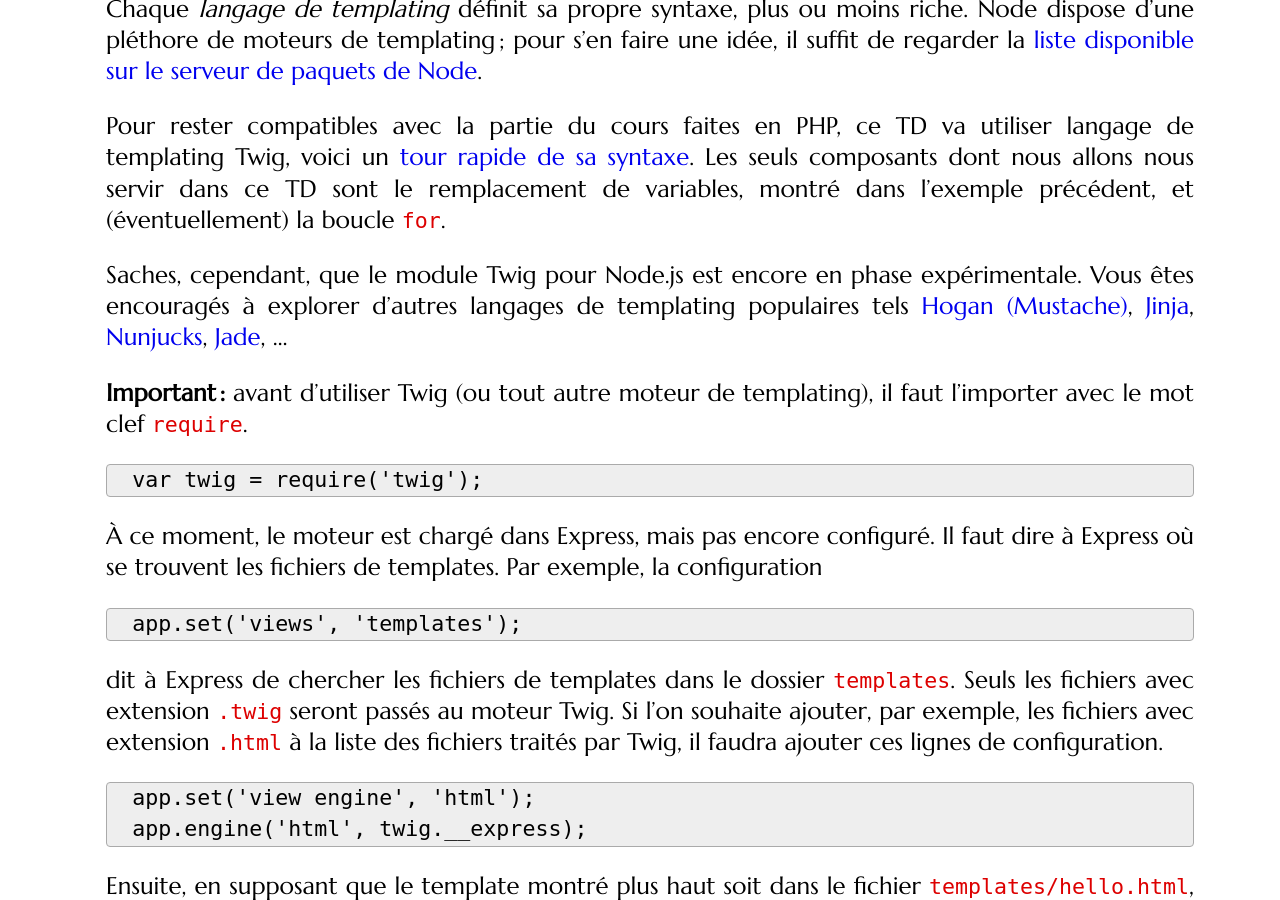
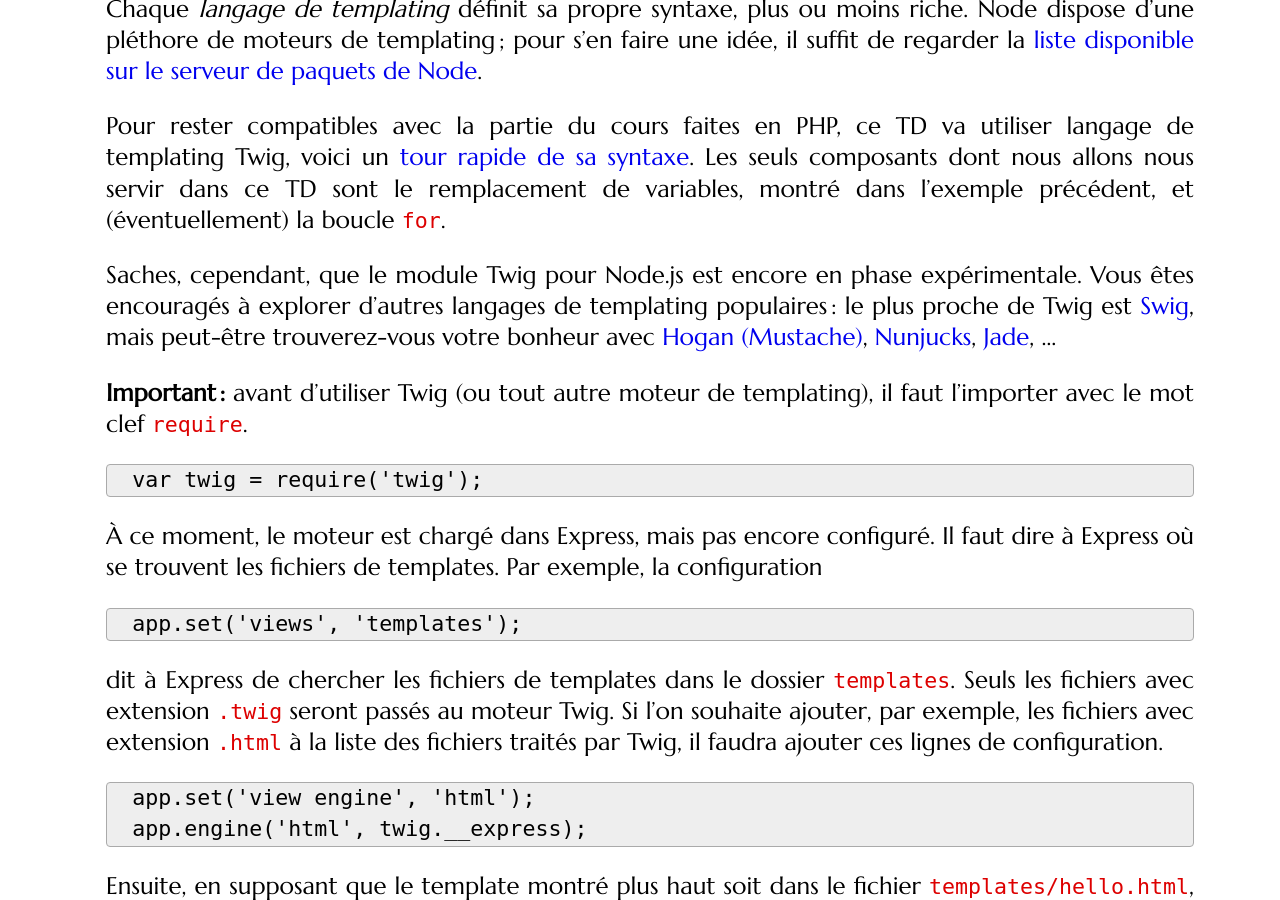
Before and after one commit to defeo/aws, a Jekyll site: the page built from tutorials/tutorial3-node.md, in a window 1280 px wide and 900 px high, scrolled down 6884 px. Built offline with Jekyll 4.4.1, drawn with Linux system fonts in a browser that asks for light colours; some web fonts are replaced.

Commit message:
Suggéré un autre TE pour Node

```diff
--- a/tutorials/tutorial3-node.md
+++ b/tutorials/tutorial3-node.md
@@ -322,9 +322,10 @@ remplacement de variables, montré dans l'exemple précédent, et
 
 Saches, cependant, que le module Twig pour Node.js est encore en phase
 expérimentale. Vous êtes encouragés à explorer d'autres langages de
-templating populaires tels
+templating populaires : le plus proche de Twig est
+[Swig](http://paularmstrong.github.io/swig/), mais peut-être
+trouverez-vous votre bonheur avec
 [Hogan (Mustache)](http://twitter.github.io/hogan.js/),
-[Jinja](https://www.npmjs.org/package/jinja),
 [Nunjucks](https://www.npmjs.org/package/nunjucks),
 [Jade](https://github.com/visionmedia/jade), ...
 
```
